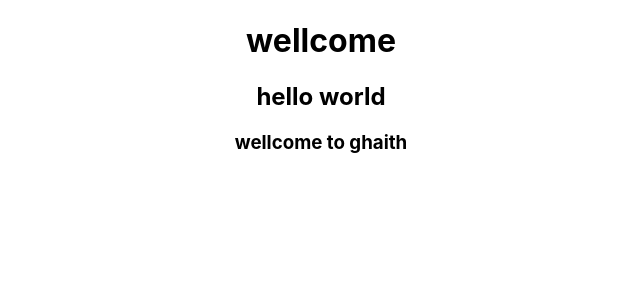
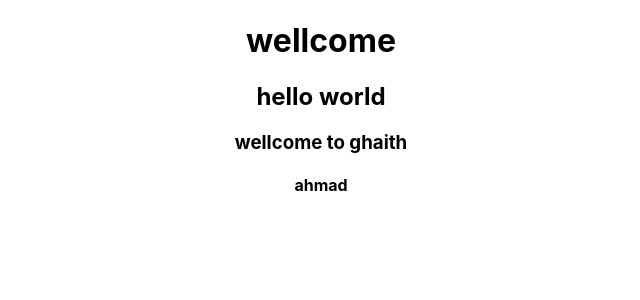
Before and after one commit to ahmadshikha/B4Fchat, a React (Create React App) app in the folder front-end/: page / in a window 1280 px wide. Shown: the top 300 px of the page, without its empty margins (319-959 px from the left). Built offline with nearby package versions, Linux system fonts and the light colour scheme.

Commit message:
add ahmad

```diff
--- a/front-end/src/App.js
+++ b/front-end/src/App.js
@@ -7,6 +7,7 @@ function App() {
      <h1>wellcome</h1>
      <h2>hello world</h2>
      <h3>wellcome to ghaith</h3>
+     <h4>ahmad</h4>
     </div>
   );
 }
```
